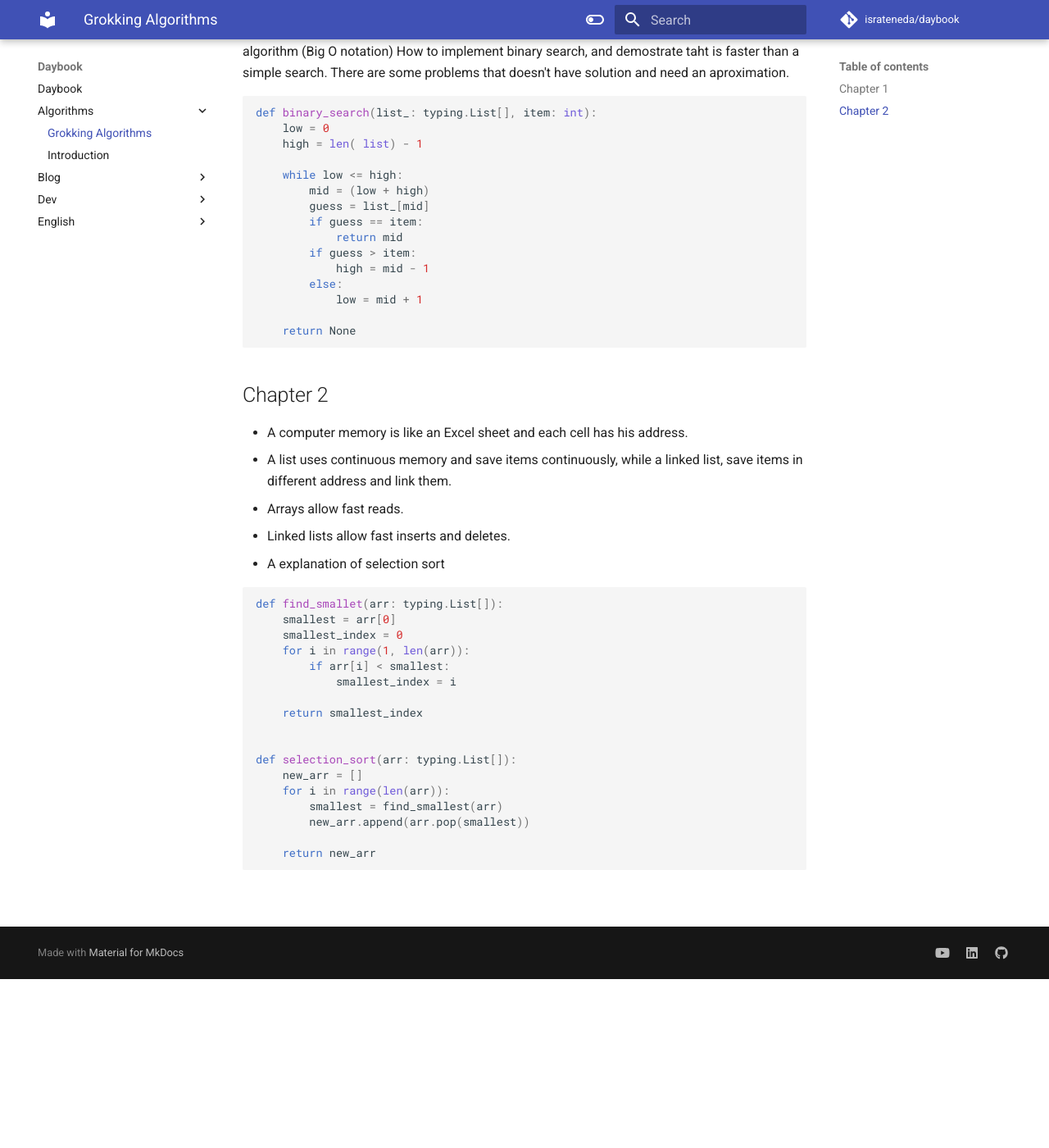
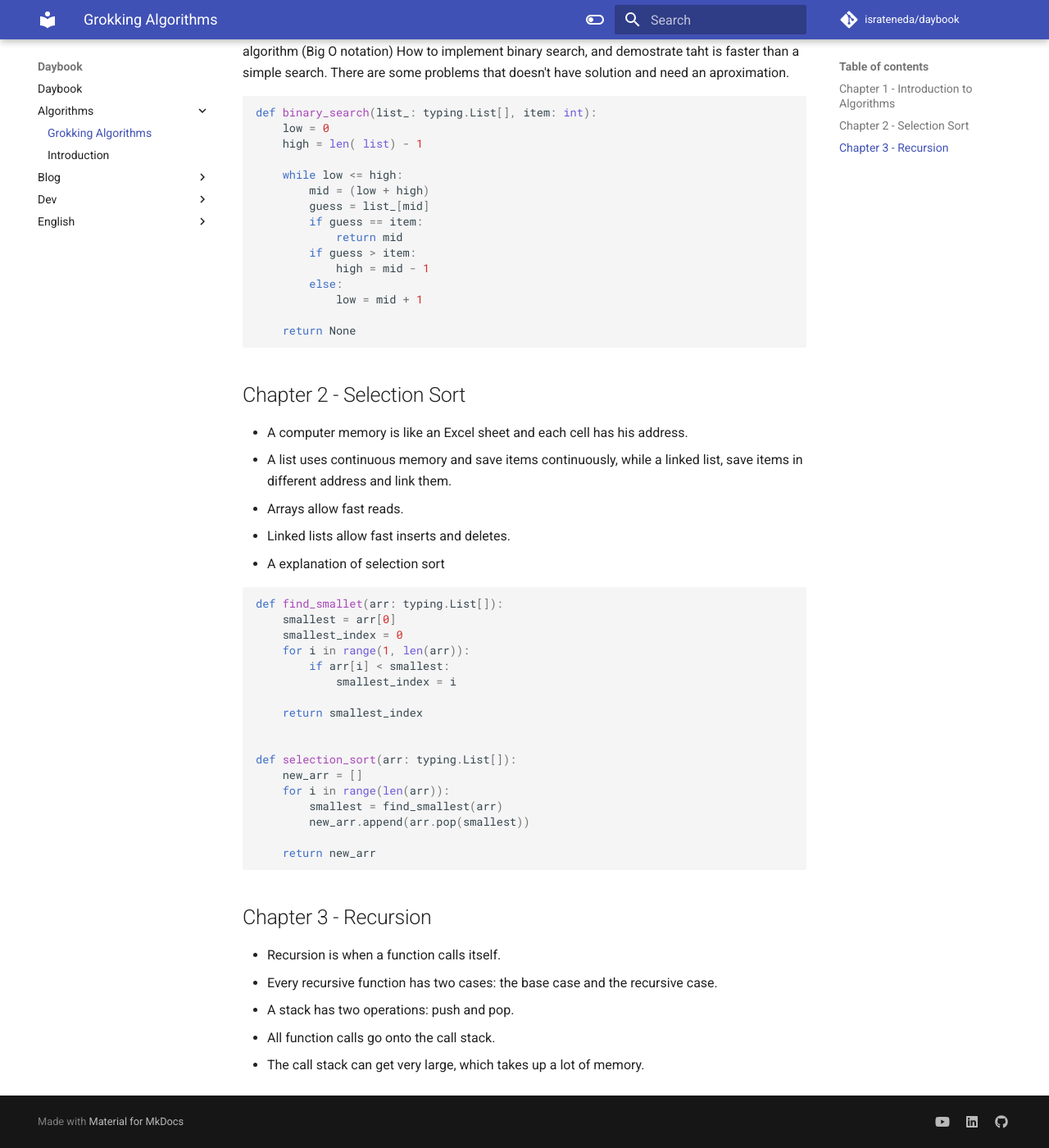
Before and after one commit to israteneda/daybook, an MkDocs documentation site: the page built from docs/algorithms/grokking-algorithms.md, in a window 1280 px wide and 1400 px high, scrolled down 206 px. Shown: the whole window at 82% size. Built offline with MkDocs 1.6.1 and Material for MkDocs 9.7.7, drawn with Linux system fonts in a browser that asks for light colours; comment, search, counter and statistics services are not loaded; some of the changed text lies outside the part shown.

Commit message:
update algorithms

````diff
--- a/docs/algorithms/grokking-algorithms.md
+++ b/docs/algorithms/grokking-algorithms.md
@@ -1,6 +1,6 @@
 # Grokking Algorithms
 
-## Chapter 1
+## Chapter 1 - Introduction to Algorithms
 
 Talks about what is an algorithm (a serie of steps to solve a problem)
 How to messure an algorithm (Big O notation)
@@ -26,7 +26,7 @@
 ```
 
 
-## Chapter 2
+## Chapter 2 - Selection Sort
 
 - A computer memory is like an Excel sheet and each cell has his address.
 - A list uses continuous memory and save items continuously,
@@ -54,3 +54,12 @@
 
     return new_arr
 ```
+
+
+## Chapter 3 - Recursion
+
+- Recursion is when a function calls itself.
+- Every recursive function has two cases: the base case and the recursive case.
+- A  stack has two operations: push and pop.
+- All function calls go onto the call stack.
+- The call stack can get very large, which takes up a lot of memory.
````
